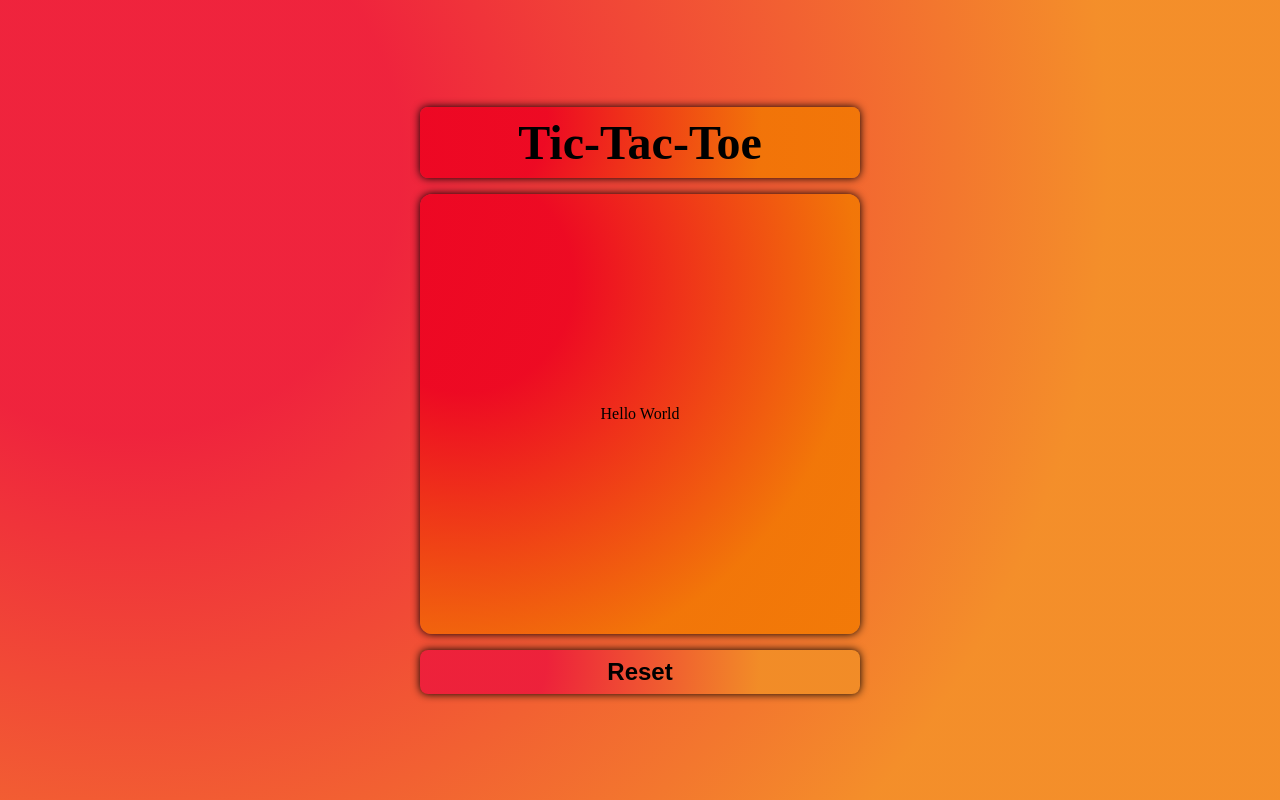
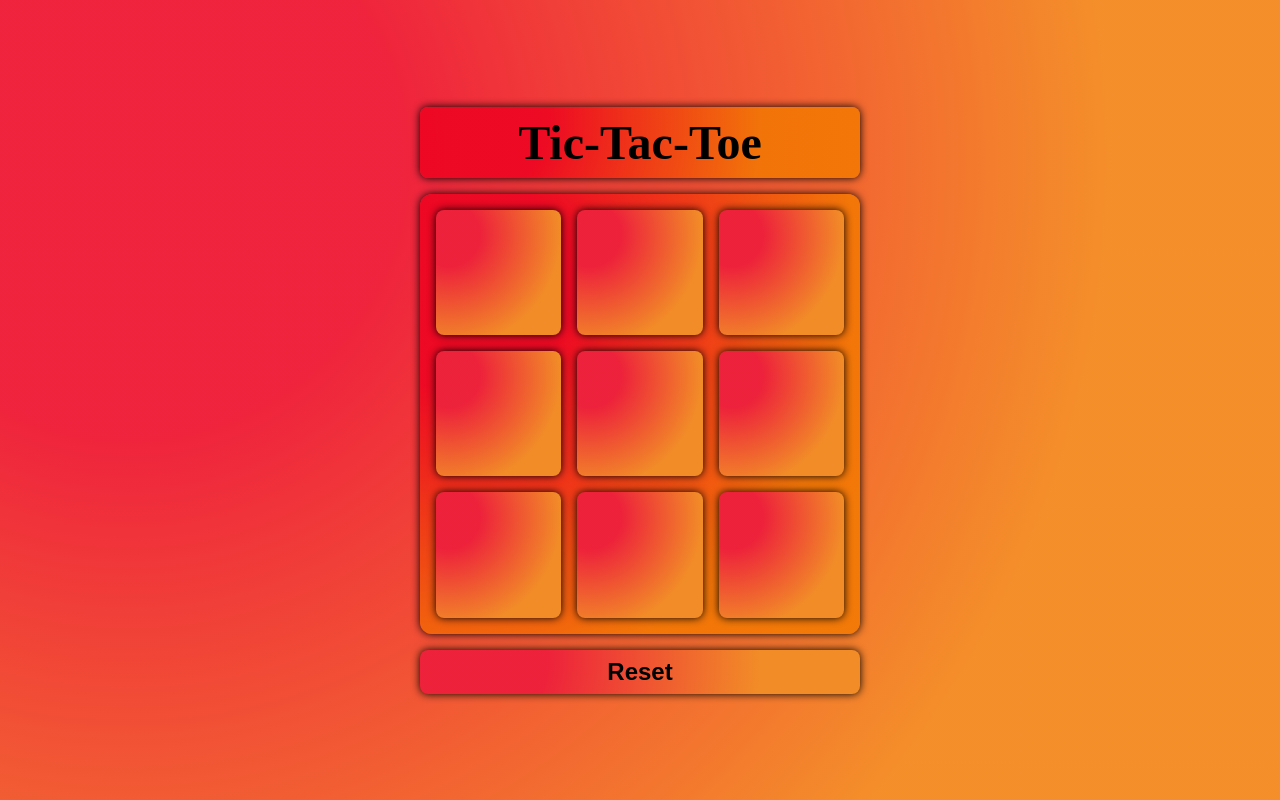
Before and after one commit to RajivKumar-16/Tic-Tac-Toe-Game, a plain HTML site: page index.html in a window 1280 px wide. Drawn offline with Linux system fonts and the light colour scheme.

Commit message:
status running

```diff
--- a/index.html
+++ b/index.html
@@ -28,10 +28,10 @@
           <button class="box"></button>
         </div>
         <div id="the-winner"></div>
-        <div id="details-box">
+        <!-- <div id="details-box">
           <p>Hello World
           </p>
-        </div>
+        </div> -->
       </div>
 
       <button id="reset">Reset</button>
--- a/script.js
+++ b/script.js
@@ -98,5 +98,5 @@ document.addEventListener("DOMContentLoaded", () => {
   };
 
   reset.addEventListener("click", resetfun);
-  showDetails.addEventListener("click", showDeveloper);
+  // showDetails.addEventListener("click", showDeveloper);
 });
--- a/style.css
+++ b/style.css
@@ -45,7 +45,7 @@ body {
 #box-but {
   width: 27.5rem;
   height: 27.5rem;
-  display: none;
+  display: grid;
   padding: 1rem;
   gap: 1rem;
   grid-template-columns: repeat(3, 1fr);
```
